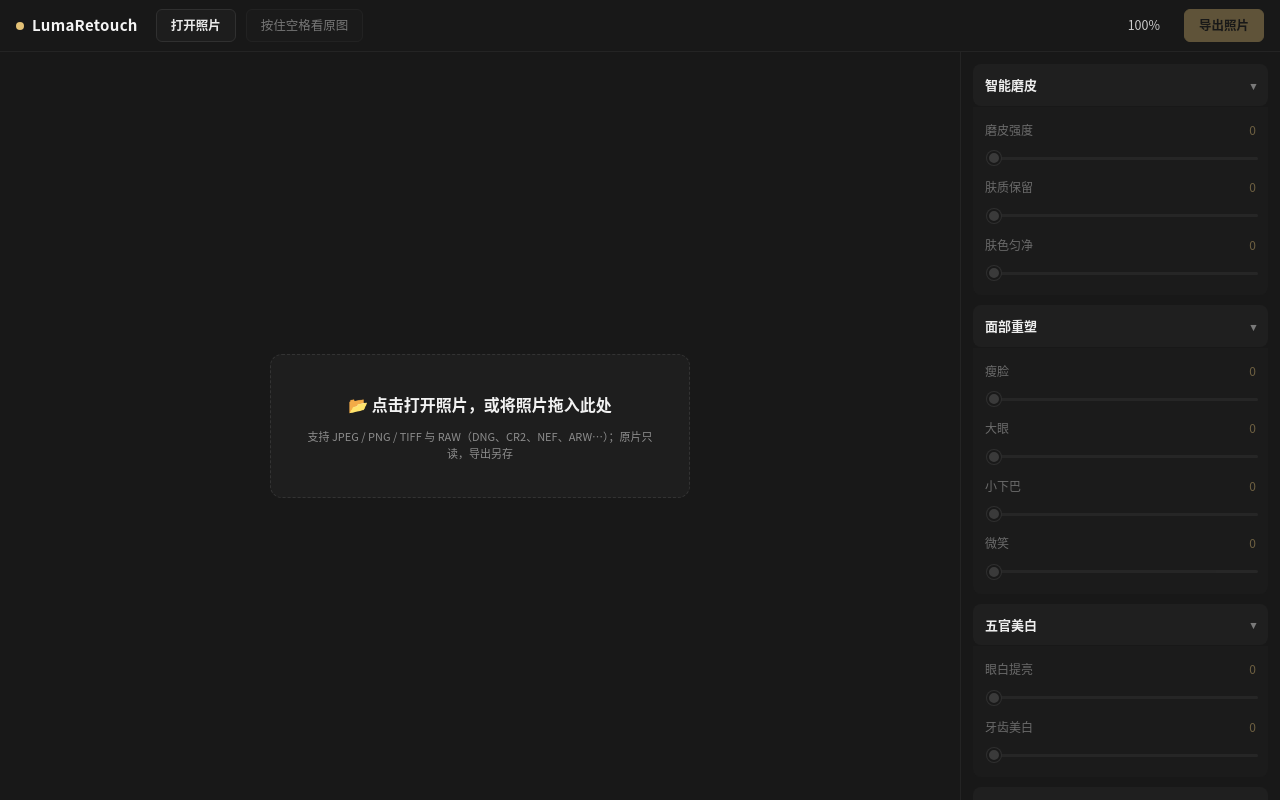
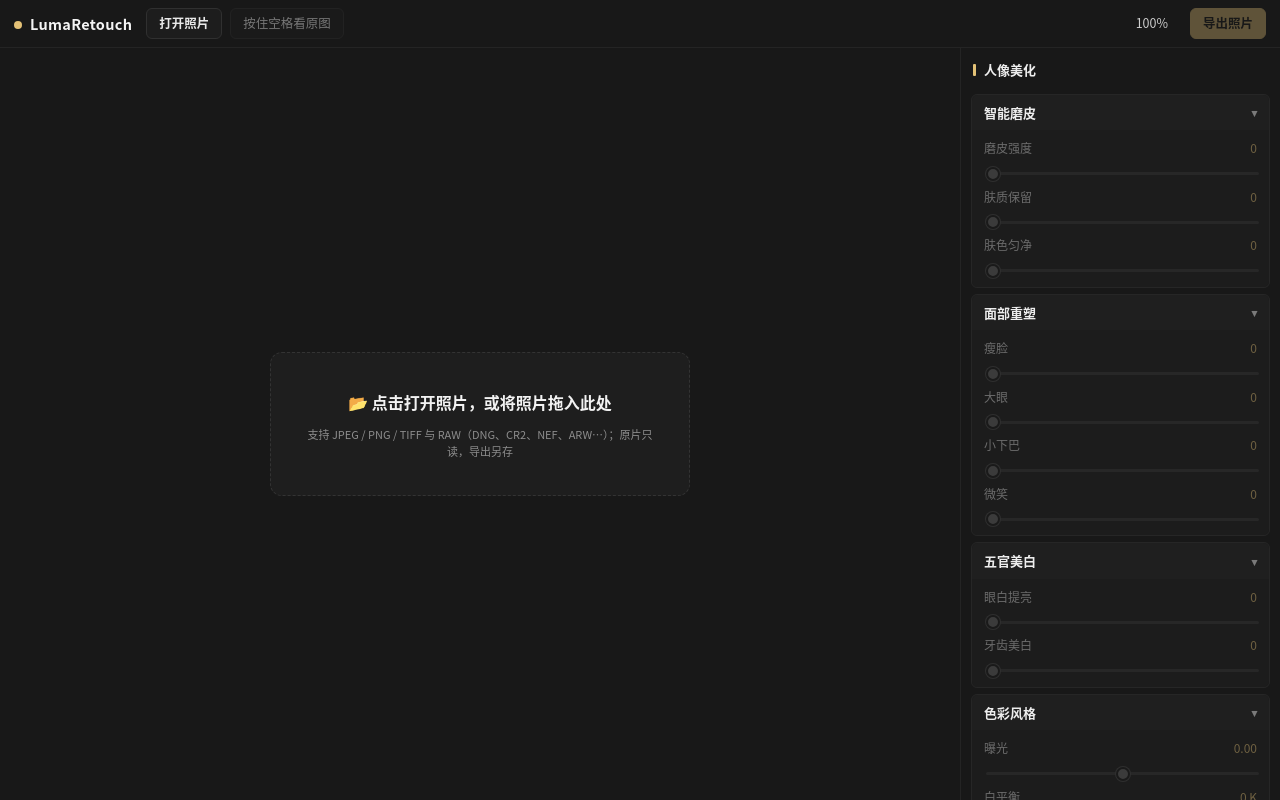
Before and after one commit to Nelson-zhou/lumaretouch, a React (Vite) app in the folder ui/: page / in a window 1280 px wide. Built offline with nearby package versions, Linux system fonts and the light colour scheme.

Commit message:
style(UI)：按参考图收紧四栏密度（980px 内全可见），补人像美化标题；重打 1.11.0 并重出装机截图

```diff
--- a/ui/src/components/RetouchPanel.tsx
+++ b/ui/src/components/RetouchPanel.tsx
@@ -121,6 +121,7 @@ export default function RetouchPanel(props: RetouchProps) {
 
   return (
     <div className="retouch">
+      <div className="rtTitle">人像美化</div>
       <Group title="智能磨皮">
         <Slider label="磨皮强度" value={Math.round((doc?.strength ?? 0) * 100)}
                 min={0} max={100} disabled={dim}
--- a/ui/src/styles.css
+++ b/ui/src/styles.css
@@ -154,19 +154,19 @@ pre.log { font-size:11px; color:var(--mut); max-height:180px; overflow:auto; bac
 html, body { background:#181818; }
 body { font:13px/1.5 "Noto Sans CJK SC","Source Han Sans SC",system-ui,sans-serif; }
 
-.app { grid-template-columns:1fr 320px; grid-template-rows:52px 1fr; }
-.topbar { grid-column:1 / span 2; grid-row:1; height:52px; padding:0 16px; gap:10px;
+.app { grid-template-columns:1fr 320px; grid-template-rows:48px 1fr; }
+.topbar { grid-column:1 / span 2; grid-row:1; height:48px; padding:0 14px; gap:8px;
   background:#181818; border-bottom:1px solid #242424; font-size:12.5px; }
 .side { grid-column:2; grid-row:2; background:#181818; border-left:1px solid #242424;
-  padding:12px 12px 20px; }
+  padding:10px 10px 14px; }
 .stage { grid-column:1; grid-row:2; background:#181818; }
 .stage canvas { background:#141414; }
 
-.brand { font-size:15px; font-weight:700; letter-spacing:.02em; margin-right:8px; color:#f4f4f4; }
+.brand { font-size:14.5px; font-weight:700; letter-spacing:.02em; margin-right:6px; color:#f4f4f4; }
 .brand::before { content:""; display:inline-block; width:8px; height:8px; border-radius:50%;
   background:var(--acc); margin-right:8px; vertical-align:1px; }
 .topbar .tb { background:#1d1d1d; border:1px solid #303030; color:#e9e9e9;
-  padding:6px 14px; border-radius:6px; font-size:12.5px; }
+  padding:5px 12px; border-radius:6px; font-size:12.5px; }
 .topbar .tb:hover { border-color:#4a4a4a; background:#242424; }
 .topbar .tb.on { border-color:var(--acc); color:var(--acc); background:#26200f; }
 .topbar .tb.primary { background:var(--acc); color:#1a1a1a; border-color:var(--acc); font-weight:700; }
@@ -179,34 +179,39 @@ body { font:13px/1.5 "Noto Sans CJK SC","Source Han Sans SC",system-ui,sans-seri
 .topbar .exportBtn { margin-left:6px; }
 
 /* 底片条：只有缩略图，没有工具条与文字 */
-.gallery { border-top:1px solid #242424; padding:8px 12px; max-height:112px; }
+.gallery { border-top:1px solid #242424; padding:6px 10px; max-height:100px; }
 .strip { display:flex; gap:8px; overflow-x:auto; padding:0 0 2px; }
 .strip::-webkit-scrollbar { height:6px; }
 .strip::-webkit-scrollbar-thumb { background:#333; border-radius:3px; }
 .strip .cell { padding:0; border:1px solid transparent; border-radius:6px; background:#222;
   display:block; }
-.strip .cell img { display:block; max-width:84px; max-height:84px; border-radius:6px; }
+.strip .cell img { display:block; max-width:72px; max-height:72px; border-radius:5px; }
 .strip .cell.on { border-color:#4a4a4a; }
 .strip .cell.sel { outline:2px solid var(--acc); outline-offset:-2px; }
 .strip .cell .ph { display:flex; align-items:center; justify-content:center;
-  width:84px; height:84px; font-size:11px; color:#777; }
+  width:72px; height:72px; font-size:11px; color:#777; }
 .strip .cell.trashed { opacity:.35; }
 
 /* 右侧四栏 */
-.retouch { display:flex; flex-direction:column; gap:10px; }
-.pg { border:none; background:transparent; margin:0; }
+.retouch { display:flex; flex-direction:column; gap:6px; }
+.rtTitle { display:flex; align-items:center; gap:8px; font-size:13px; font-weight:600;
+  color:#ededed; padding:2px 2px 8px; }
+.rtTitle::before { content:""; width:3px; height:12px; border-radius:1px;
+  background:var(--acc); }
+.pg { border:1px solid #262626; border-radius:6px; background:#1c1c1c; margin:0; }
 .pg > summary { list-style:none; cursor:pointer; font-size:13px; font-weight:600;
-  color:#ededed; padding:11px 12px; background:#1f1f1f; border-radius:8px;
+  color:#ededed; padding:8px 12px; background:#1f1f1f; border-radius:6px;
   display:flex; align-items:center; justify-content:space-between; }
+.pg[open] > summary { border-radius:6px 6px 0 0; }
 .pg > summary::-webkit-details-marker { display:none; }
 .pg > summary::after { content:"▾"; color:#7a7a7a; font-size:11px; }
 .pg:not([open]) > summary::after { content:"▸"; }
-.pgBody { padding:14px 12px 16px; background:#1b1b1b; border-radius:0 0 8px 8px;
+.pgBody { padding:8px 12px 10px; background:#1c1c1c; border-radius:0 0 6px 6px;
   margin-top:1px; }
-.pslider { margin-bottom:14px; }
+.pslider { margin-bottom:8px; }
 .pslider:last-child { margin-bottom:0; }
 .pslider .prow { display:flex; justify-content:space-between; align-items:baseline;
-  margin-bottom:6px; }
+  margin-bottom:3px; }
 .pslider .plabel { font-size:12px; color:#d8d8d8; }
 .pslider .pval { font-size:12px; color:var(--acc); font-variant-numeric:tabular-nums; }
 .pslider.off { opacity:.42; }
@@ -216,7 +221,7 @@ body { font:13px/1.5 "Noto Sans CJK SC","Source Han Sans SC",system-ui,sans-seri
   width:14px; height:14px; border-radius:50%; background:var(--acc);
   border:2px solid #181818; box-shadow:0 0 0 1px #4a4a4a; cursor:pointer; }
 .pslider input[type="range"]:disabled::-webkit-slider-thumb { background:#666; }
-.presets { display:flex; flex-wrap:wrap; gap:8px; margin-top:14px; }
+.presets { display:flex; flex-wrap:wrap; gap:6px; margin-top:8px; }
 .chip { background:#232323; border:1px solid #333; color:#ddd; border-radius:14px;
   padding:5px 12px; font-size:12px; }
 .chip:hover { border-color:#555; }
```
Also changed, not shown: 3 other files (tests, documents, lock files or other folders).
